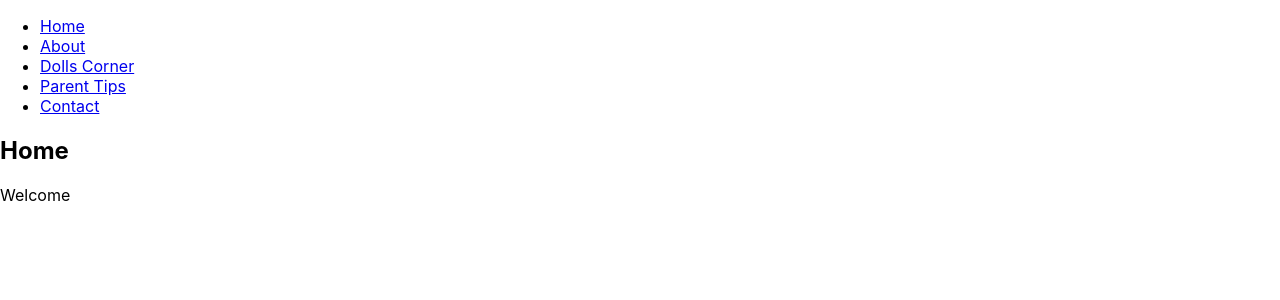
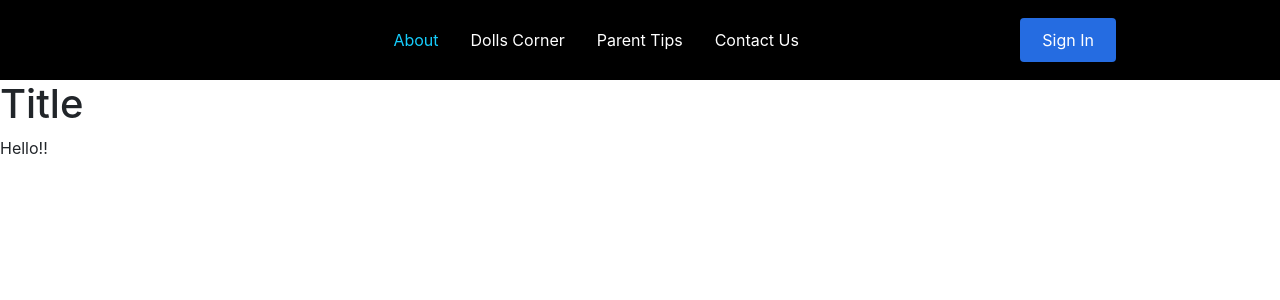
Before and after one commit to wdavonta/dollscorner, a React (Create React App) app in the folder dollscorner/: page /about in a window 1280 px wide. Shown: the top 300 px of the page. Built offline with nearby package versions, Linux system fonts and the light colour scheme.

Commit message:
updated nav bar, added bootstrap

```diff
--- a/dollscorner/package.json
+++ b/dollscorner/package.json
@@ -6,9 +6,14 @@
     "@testing-library/jest-dom": "^5.12.0",
     "@testing-library/react": "^11.2.6",
     "@testing-library/user-event": "^12.8.3",
+    "bootstrap": "^4.6.0",
     "react": "^17.0.2",
+    "react-bootstrap": "^1.5.2",
     "react-dom": "^17.0.2",
+    "react-icons": "^4.2.0",
+    "react-router-dom": "^5.2.0",
     "react-scripts": "4.0.3",
+    "styled-components": "^5.2.3",
     "web-vitals": "^1.1.1"
   },
   "scripts": {
--- a/dollscorner/public/index.html
+++ b/dollscorner/public/index.html
@@ -10,6 +10,12 @@
       content="Web site created using create-react-app"
     />
     <link rel="apple-touch-icon" href="%PUBLIC_URL%/logo192.png" />
+    <link
+  rel="stylesheet"
+  href="https://cdn.jsdelivr.net/npm/bootstrap@4.6.0/dist/css/bootstrap.min.css"
+  integrity="sha384-B0vP5xmATw1+K9KRQjQERJvTumQW0nPEzvF6L/Z6nronJ3oUOFUFpCjEUQouq2+l"
+  crossorigin="anonymous"
+/>
     <!--
       manifest.json provides metadata used when your web app is installed on a
       user's mobile device or desktop. See https://developers.google.com/web/fundamentals/web-app-manifest/
--- a/dollscorner/src/App.js
+++ b/dollscorner/src/App.js
@@ -1,49 +1,31 @@
-import React, { useState } from 'react';
-import Nav from './components/Nav';
+import React from 'react';
+import Navbar from './components/Nav';
 import Home from './components/Home';
 import About from './components/About';
 import DollsCorner from './components/DollsCorner';
 import Parentstips from './components/ParentTips'
 import Contact from './components/Contact';
 import Footer from './components/Footer';
+import { BrowserRouter as Router, Switch, Route } from 'react-router-dom';
 import './App.css';
 
 function App() {
 
-  const [currentPage, handlePageChange] = useState('Home');
 
-  const renderPage = () => {
-    switch(currentPage) {
-      case 'About':
-        return <About />;
-        case 'Dolls Corner':
-        return <DollsCorner />;
-      case 'Parent Tips':
-        return <Parentstips />;
-      case 'Contact':
-        return <Contact />;
-      default:
-        return <Home />
-
-    }
+  return (
+      <Router>
+        <Navbar />
+        <Switch>
+          <Route path='/' exact component={Home} />
+          <Route path='/about' component={About} />
+          <Route path='/dollscorner' component={DollsCorner} />
+          <Route path='/parenttips' component={Parentstips} />
+          <Route path='/contact-us' component={Contact} />
+          {/* <Route path='/sign-up' component={SignUp} /> */}
+        </Switch>
+        <Footer />
+      </Router>
+    );
   }
 
-
-  return (
-    <div>
-    <Nav currentPage={currentPage} handlePageChange={handlePageChange} />
-
-    <main>
-      {
-        // Render the component returned by 'renderPage()'
-        // YOUR CODE HERE
-        <div>{renderPage(currentPage)}</div>
-        //
-      }
-    </main>
-    <Footer />
-  </div>
-);
-}
-
 export default App;
--- a/dollscorner/src/components/About/index.js
+++ b/dollscorner/src/components/About/index.js
@@ -1,9 +1,9 @@
 import React from 'react';
-
+import './index.css';
 
 function About() {
   return (
-    <section className="my-5">
+    <section className="Chat">
       <h1 id="about">Title</h1>
       <div className="my-2">
         <p> Hello!!
--- /dev/null
+++ b/dollscorner/src/components/Nav/NavbarElements.js
@@ -0,0 +1,86 @@
+import { FaBars } from 'react-icons/fa';
+import { NavLink as Link } from 'react-router-dom';
+import styled from 'styled-components';
+
+export const Nav = styled.nav`
+  background: #000;
+  height: 80px;
+  display: flex;
+  justify-content: space-between;
+  padding: 0.5rem calc((100vw - 1000px) / 2);
+  z-index: 10;
+  /* Third Nav */
+  /* justify-content: flex-start; */
+`;
+
+export const NavLink = styled(Link)`
+  color: #fff;
+  display: flex;
+  align-items: center;
+  text-decoration: none;
+  padding: 0 1rem;
+  height: 100%;
+  cursor: pointer;
+  &.active {
+    color: #15cdfc;
+  }
+`;
+
+export const Bars = styled(FaBars)`
+  display: none;
+  color: #fff;
+  @media screen and (max-width: 768px) {
+    display: block;
+    position: absolute;
+    top: 0;
+    right: 0;
+    transform: translate(-100%, 75%);
+    font-size: 1.8rem;
+    cursor: pointer;
+  }
+`;
+
+export const NavMenu = styled.div`
+  display: flex;
+  align-items: center;
+  margin-right: -24px;
+  /* Second Nav */
+  /* margin-right: 24px; */
+  /* Third Nav */
+  /* width: 100vw;
+  white-space: nowrap; */
+  @media screen and (max-width: 768px) {
+    display: none;
+  }
+`;
+
+export const NavBtn = styled.nav`
+  display: flex;
+  align-items: center;
+  margin-right: 24px;
+  /* Third Nav */
+  /* justify-content: flex-end;
+  width: 100vw; */
+  @media screen and (max-width: 768px) {
+    display: none;
+  }
+`;
+
+export const NavBtnLink = styled(Link)`
+  border-radius: 4px;
+  background: #256ce1;
+  padding: 10px 22px;
+  color: #fff;
+  outline: none;
+  border: none;
+  cursor: pointer;
+  transition: all 0.2s ease-in-out;
+  text-decoration: none;
+  /* Second Nav */
+  margin-left: 24px;
+  &:hover {
+    transition: all 0.2s ease-in-out;
+    background: #fff;
+    color: #010606;
+  }
+`;
--- a/dollscorner/src/components/Nav/index.js
+++ b/dollscorner/src/components/Nav/index.js
@@ -1,28 +1,49 @@
 import React from 'react';
+// import './style.css';
+import {
+    Nav,
+    NavLink,
+    Bars,
+    NavMenu,
+    NavBtn,
+    NavBtnLink
+  } from './NavbarElements';
 
-function Nav(props) {
-    const tabs = ['Home','About', 'Dolls Corner', 'Parent Tips','Contact'];
+const NavBar = () => {
 
 
-    return (
-        <ul className="nav nav-tabs">
-        {tabs.map(tab => (
-          <li className="nav-item" key={tab}>
-            <a
-              href={'#' + tab.toLowerCase()}
-              onClick={() => props.handlePageChange(tab)}
-              className={
-                props.currentPage === tab ? 'nav-link active' : 'nav-link'
-              }
-            >
-              {tab}
-            </a>
-          </li>
-        ))}
-      </ul>
+        return (
+            <>
+              <Nav>
+                <NavLink to='/'>
+                  {/* <img src={require('../../images/logo.svg')} alt='logo' /> */}
+                </NavLink>
+                <Bars />
+                <NavMenu>
+                  <NavLink to='/about' activeStyle>
+                    About
+                  </NavLink>
+                  <NavLink to='/dollscorner' activeStyle>
+                    Dolls Corner
+                  </NavLink>
+                  <NavLink to='/parenttips' activeStyle>
+                    Parent Tips
+                  </NavLink>
+                  <NavLink to='/contact-us' activeStyle>
+                    Contact Us
+                  </NavLink>
+                  {/* <NavLink to='/sign-up' activeStyle>
+                    Sign Up
+                  </NavLink> */}
+                  {/* Second Nav */}
+                  {/* <NavBtnLink to='/sign-in'>Sign In</NavBtnLink> */}
+                </NavMenu>
+                <NavBtn>
+                  <NavBtnLink to='/signin'>Sign In</NavBtnLink>
+                </NavBtn>
+              </Nav>
+            </>
+          );
+        };
 
-    );
-}
-
-
-export default Nav;
+export default NavBar;
--- /dev/null
+++ b/dollscorner/src/components/Nav/style.css
@@ -0,0 +1,6 @@
+li {
+    list-style: none;
+    display: inline;
+    float: right;
+    padding: 30px;
+  }
--- a/dollscorner/src/index.js
+++ b/dollscorner/src/index.js
@@ -3,6 +3,7 @@ import ReactDOM from 'react-dom';
 import './index.css';
 import App from './App';
 import reportWebVitals from './reportWebVitals';
+import 'bootstrap/dist/css/bootstrap.min.css';
 
 ReactDOM.render(
   <React.StrictMode>
```
Also changed, not shown: dollscorner/src/pages/About.js (added, +12 -0 lines), dollscorner/src/components/About/index.css (added), 1 other file (tests, documents, lock files or other folders).
